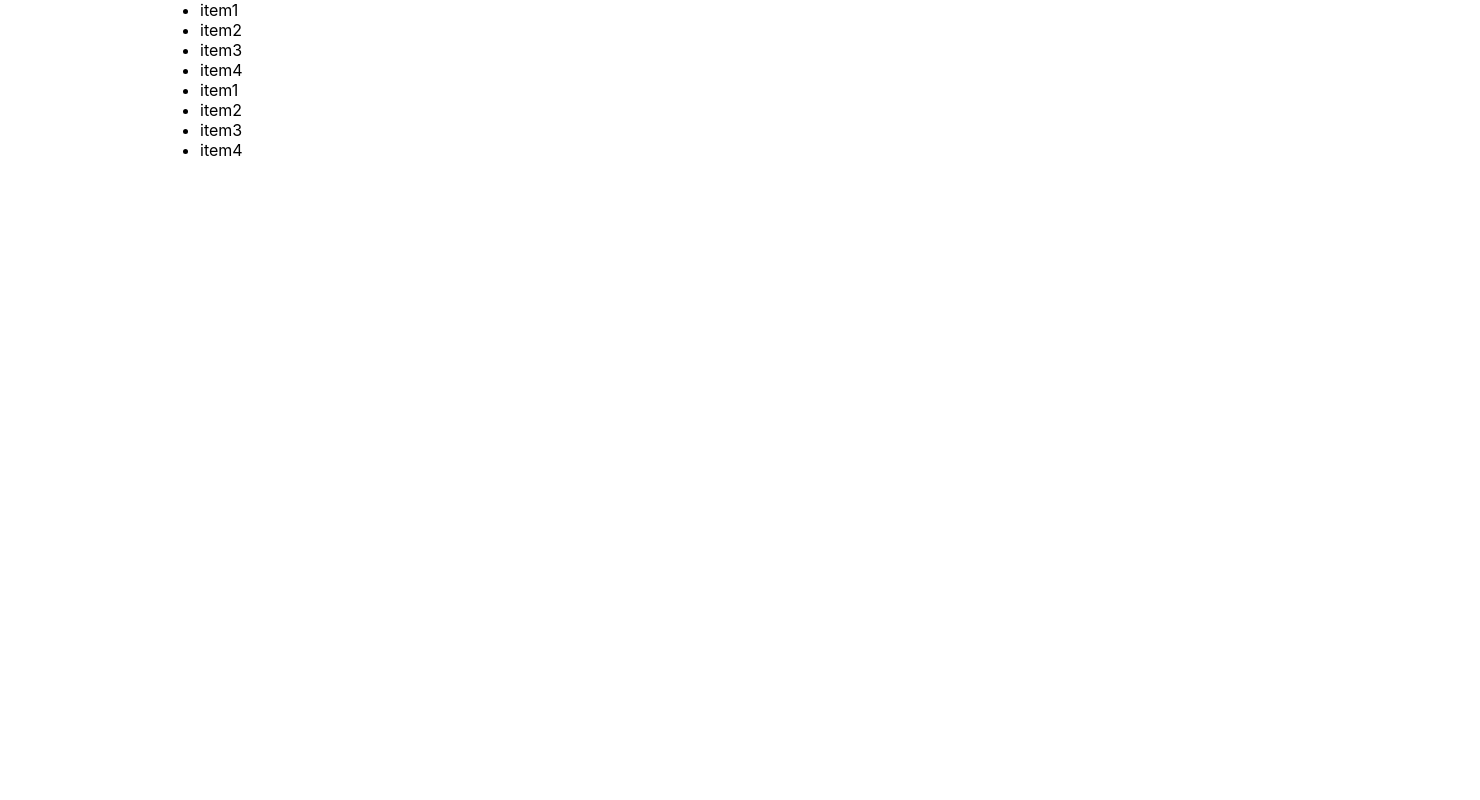
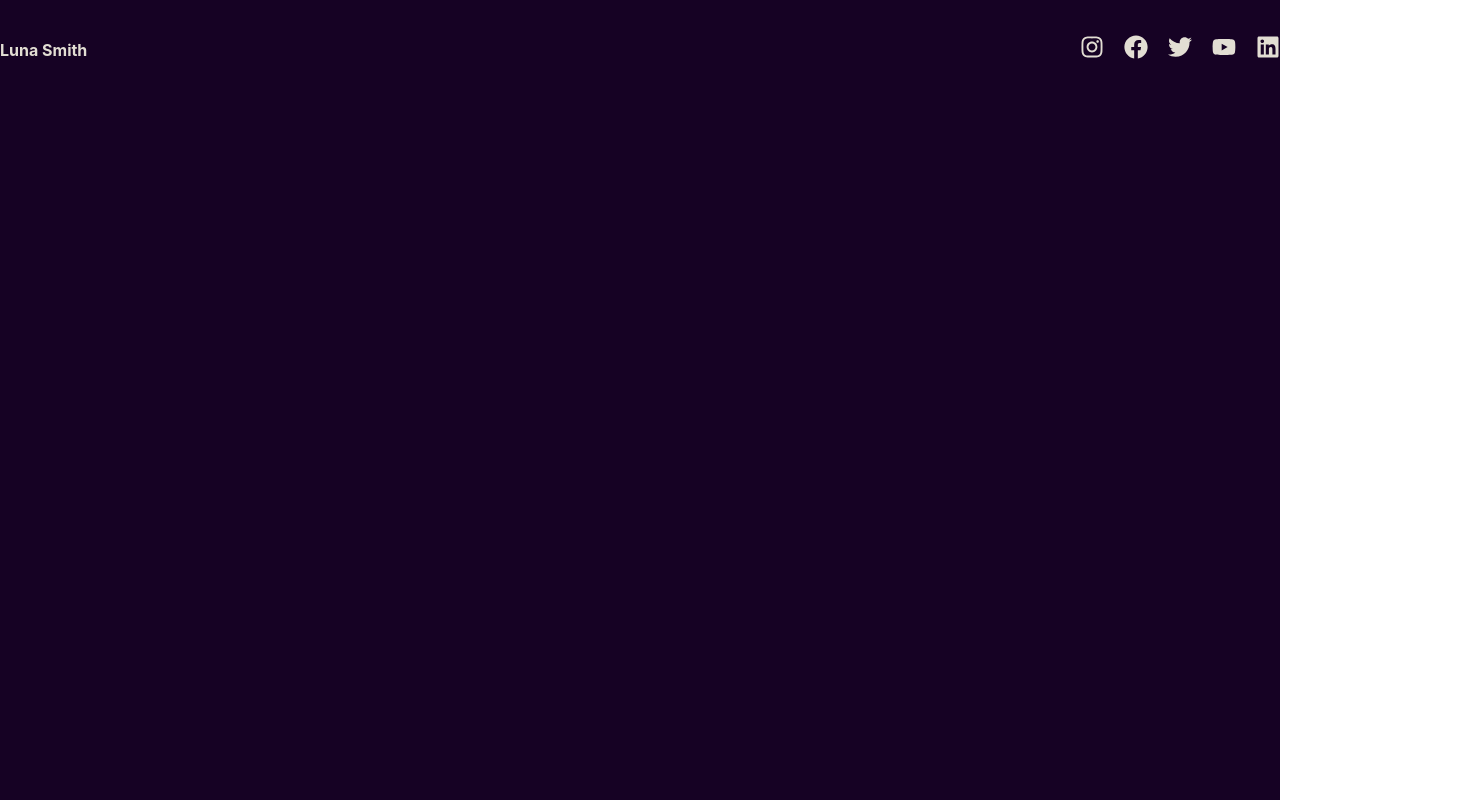
Before and after one commit to Lu-Smith/animated_portfolio_sass_typescript, a React (Create React App) app: page / in a window 1280 px wide. Shown: the top 800 px of the page, 1480 px wide, since content can reach past the window. Built offline with nearby package versions, Linux system fonts and the light colour scheme.

Commit message:
Updated App.tsx

```diff
--- a/src/App.tsx
+++ b/src/App.tsx
@@ -1,20 +1,18 @@
 import React from 'react';
 import './styles/app.scss';
-// import NavBar from './components/NavBar';
-import Test from './Test';
+import NavBar from './components/NavBar';
+
 
 function App() {
   return (
     <div className="App">
-      {/* <section>
+      <section>
         <NavBar />
       </section>
       <section>Parallax</section>
       <section>Art Projects</section>
       <section>Parallax</section>
-      <section>Contact</section> */}
-      <Test />
-      <Test />
+      <section>Contact</section>
     </div>
   );
 }
```
